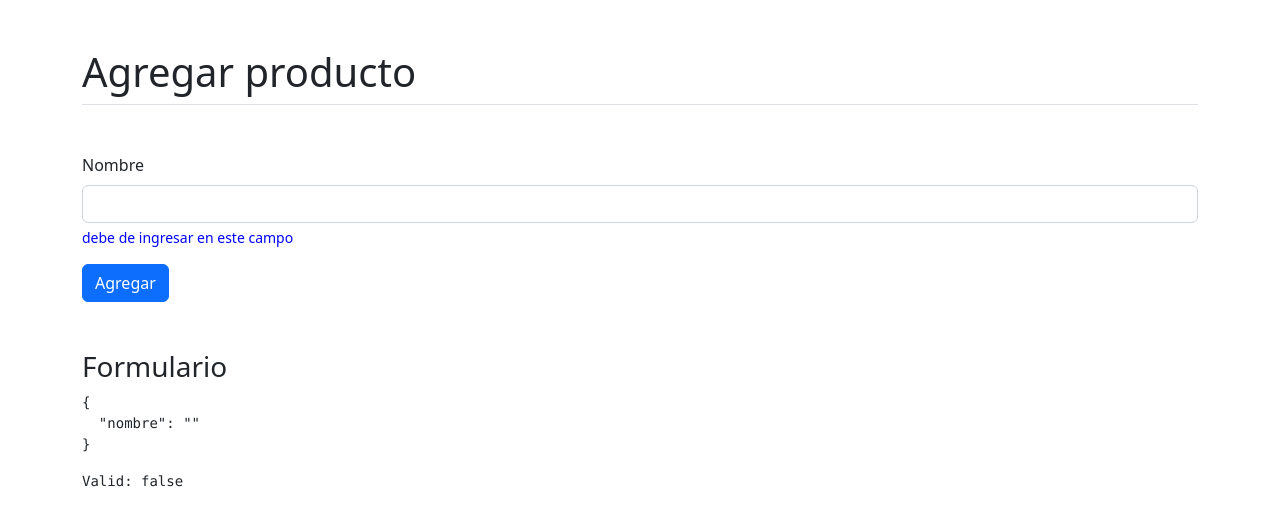
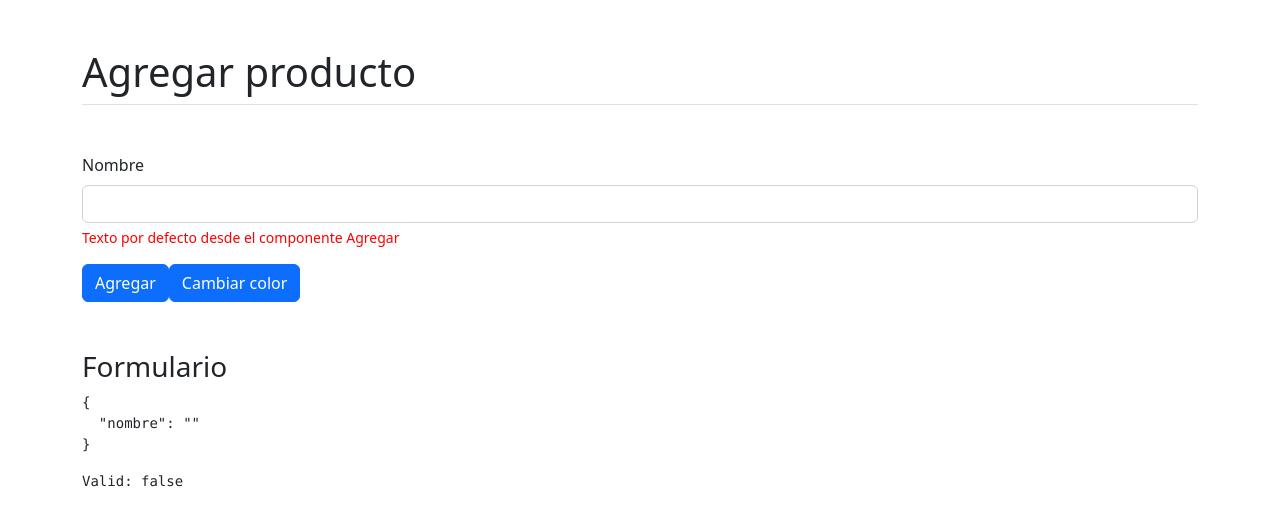
Before and after one commit to magadiflo/angular-directivas-app, an Angular app: page /productos/agregar in a window 1280 px wide. Shown: the top 526 px of the page. Built offline with nearby package versions, Linux system fonts and the light colour scheme.

Commit message:
Input setters

```diff
--- a/src/app/productos/pages/agregar/agregar.component.html
+++ b/src/app/productos/pages/agregar/agregar.component.html
@@ -4,9 +4,10 @@
     <div class="mb-3">
         <label for="nombre" class="form-label">Nombre</label>
         <input type="text" class="form-control" id="nombre" formControlName="nombre">
-        <div *ngIf="tieneError('nombre');" error-msg color="blue" mensaje="debe de ingresar en este campo"></div>
+        <div *ngIf="tieneError('nombre');" error-msg [color]="color" [mensaje]="texto"></div>
     </div>
-    <button type="submit" class="btn btn-primary">Agregar</button>
+    <button type="submit" class="btn btn-primary" (click)="cambiarNombre()">Agregar</button>
+    <button type="submit" class="btn btn-primary" (click)="cambiarColor()">Cambiar color</button>
 </form>
 
 <h3 class="mt-5">Formulario</h3>
--- a/src/app/productos/pages/agregar/agregar.component.ts
+++ b/src/app/productos/pages/agregar/agregar.component.ts
@@ -9,6 +9,9 @@ import { FormBuilder, FormGroup, Validators } from '@angular/forms';
 })
 export class AgregarComponent {
 
+  color: string = 'red';
+  texto: string = 'Texto por defecto desde el componente Agregar';
+
   miFormulario: FormGroup = this.fb.group({
     nombre: ['', [Validators.required]],
   });
@@ -19,4 +22,12 @@ export class AgregarComponent {
     return this.miFormulario.get(campo)?.invalid || false;
   }
 
+  cambiarColor(): void {
+    this.color = "#xxxxxx".replace(/x/g, y=>(Math.random()*16|0).toString(16));
+  }
+
+  cambiarNombre(): void {
+    this.texto = Math.random().toString();
+  }
+
 }
--- a/src/app/shared/directives/error-msg.directive.ts
+++ b/src/app/shared/directives/error-msg.directive.ts
@@ -5,26 +5,29 @@ import { Directive, OnInit, ElementRef, Input } from '@angular/core';
 })
 export class ErrorMsgDirective implements OnInit {
 
-  @Input() mensaje: string = 'Este campo es necesario';
-  @Input() color: string = 'red';
+  private _texto: string = 'Mensaje dentro de la directiva por defecto';
+  private _color: string = 'blue';
+
   htmlElement: ElementRef<HTMLElement>;
+
+  @Input() set mensaje(valor: string) {
+    this._texto = valor;
+    this.htmlElement.nativeElement.innerText = valor;
+  }
+
+  @Input() set color(valor: string) { //* Recibimos el color con el input (de afuera) y se le pasa al parámetro valor, de esta manera evitamos usar el ngOnChanges(...)
+    this._color = valor;
+    this.htmlElement.nativeElement.style.color = valor;
+  }
 
   constructor(private el: ElementRef<HTMLElement>) {
     this.htmlElement = el;
   }
 
   ngOnInit(): void {
-    this.setColor();
-    this.setMensaje();
     this.setClass();
-  }
-
-  setColor(): void {
-    this.htmlElement.nativeElement.style.color = this.color;
-  }
-
-  setMensaje(): void {
-    this.htmlElement.nativeElement.innerText = this.mensaje;
+    this.htmlElement.nativeElement.innerHTML = this._texto;
+    this.htmlElement.nativeElement.style.color = this._color;
   }
 
   setClass(): void {
```
